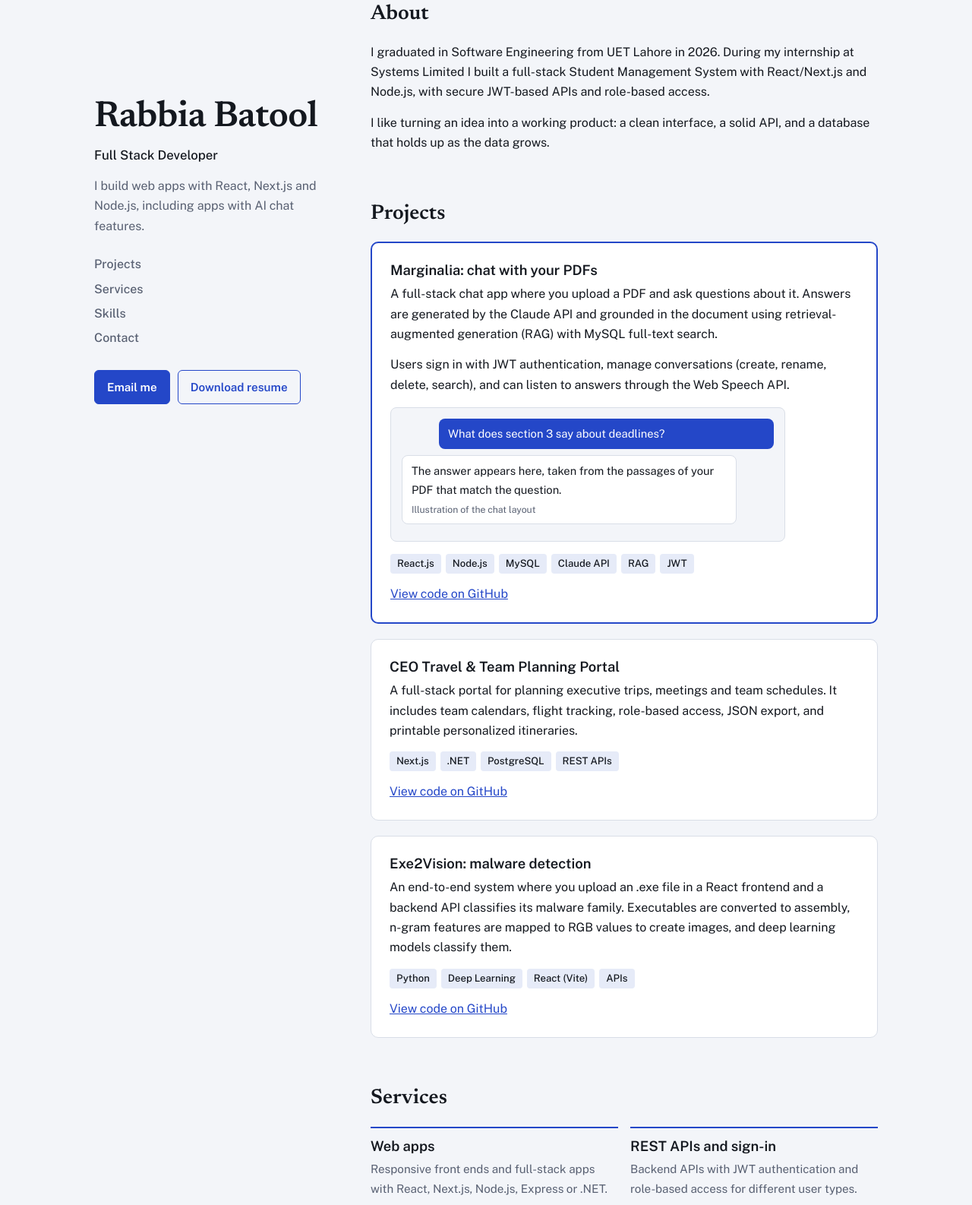
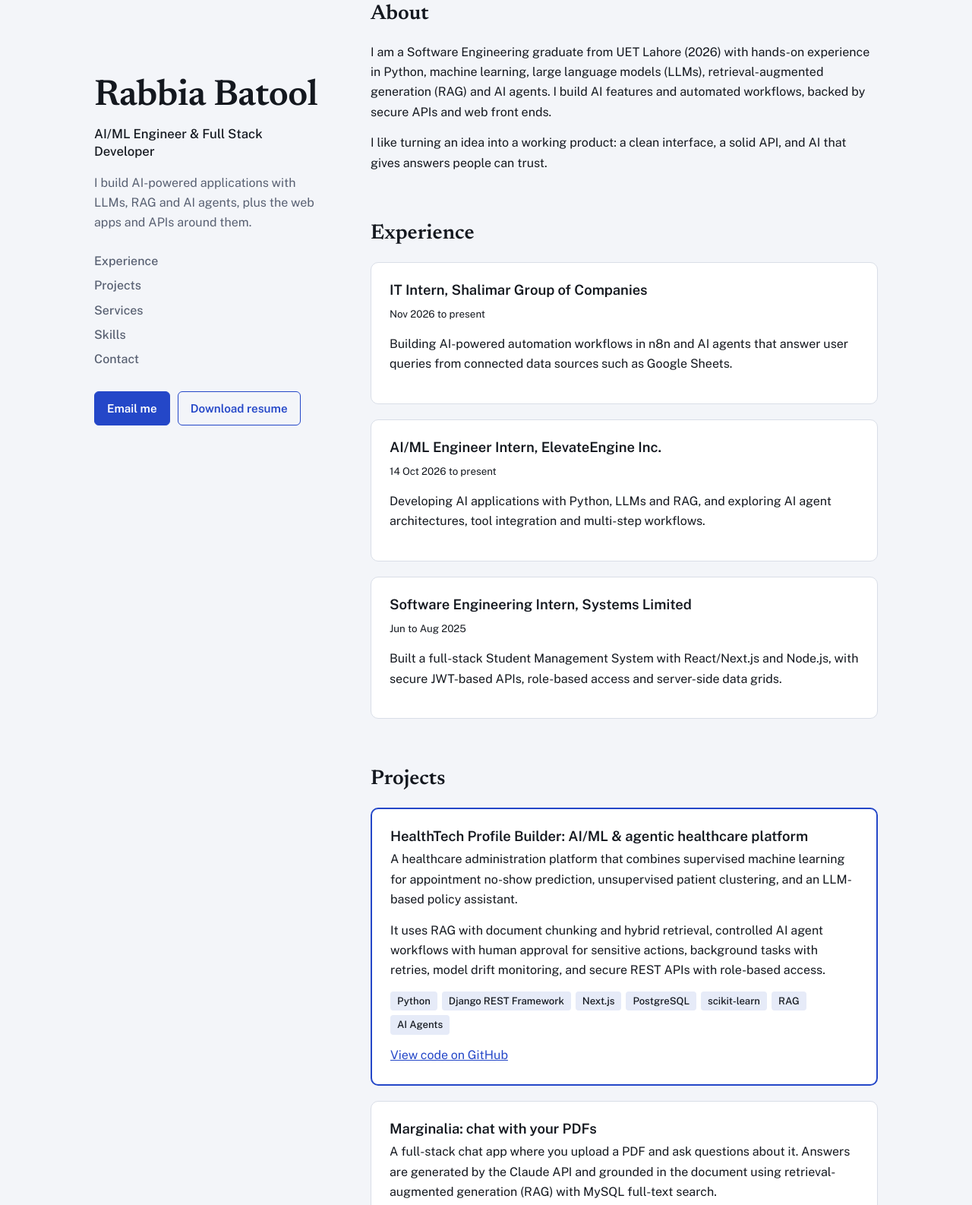
Before and after one commit to rabbiabatool/rabbiabatool.github.io, a plain HTML site: page index.html in a window 1280 px wide. Shown: the part 69-1655 px from the top of the page at 76% size. Drawn offline with nearby package versions, Linux system fonts and the light colour scheme.

Commit message:
Update profile  reflecting  AI/ML expertise

```diff
--- a/index.html
+++ b/index.html
@@ -3,8 +3,8 @@
 <head>
 <meta charset="utf-8">
 <meta name="viewport" content="width=device-width, initial-scale=1">
-<title>Rabbia Batool | Full Stack Developer</title>
-<meta name="description" content="Rabbia Batool is a full stack developer building React/Next.js and Node.js web apps, REST APIs and AI-powered chat features. Available for freelance web development.">
+<title>Rabbia Batool | AI/ML Engineer &amp; Full Stack Developer</title>
+<meta name="description" content="Rabbia Batool is an AI/ML engineer and full stack developer building LLM and RAG applications, AI agents, n8n automation workflows, and React/Next.js and Node.js web apps.">
 <link rel="preconnect" href="https://fonts.googleapis.com">
 <link rel="preconnect" href="https://fonts.gstatic.com" crossorigin>
 <link href="https://fonts.googleapis.com/css2?family=Newsreader:opsz,wght@6..72,500;6..72,600&family=Public+Sans:wght@400;500;600&display=swap" rel="stylesheet">
@@ -72,10 +72,11 @@ footer{border-top:1px solid var(--line);padding:24px 0 40px;color:var(--muted);f
 <div class="layout">
   <aside>
     <h1>Rabbia Batool</h1>
-    <p class="role">Full Stack Developer</p>
-    <p class="intro">I build web apps with React, Next.js and Node.js, including apps with AI chat features.</p>
+    <p class="role">AI/ML Engineer &amp; Full Stack Developer</p>
+    <p class="intro">I build AI-powered applications with LLMs, RAG and AI agents, plus the web apps and APIs around them.</p>
     <nav aria-label="Page sections">
       <ul>
+        <li><a href="#experience">Experience</a></li>
         <li><a href="#projects">Projects</a></li>
         <li><a href="#services">Services</a></li>
         <li><a href="#skills">Skills</a></li>
@@ -84,21 +85,48 @@ footer{border-top:1px solid var(--line);padding:24px 0 40px;color:var(--muted);f
     </nav>
     <div class="links">
       <a class="btn primary" href="mailto:rabbiabatool875@gmail.com">Email me</a>
-      <a class="btn ghost" href="Rabbia_Batool_Junior_Full_Stack_Developer_Resume.pdf">Download resume</a>
+      <a class="btn ghost" href="Rabbia_Batool_AI_Engineer_Resume_Updated.pdf">Download resume</a>
     </div>
   </aside>
 
   <main>
     <section id="about">
       <h2>About</h2>
-      <p>I graduated in Software Engineering from UET Lahore in 2026. During my internship at Systems Limited I built a full-stack Student Management System with React/Next.js and Node.js, with secure JWT-based APIs and role-based access.</p>
-      <p>I like turning an idea into a working product: a clean interface, a solid API, and a database that holds up as the data grows.</p>
+      <p>I am a Software Engineering graduate from UET Lahore (2026) with hands-on experience in Python, machine learning, large language models (LLMs), retrieval-augmented generation (RAG) and AI agents. I build AI features and automated workflows, backed by secure APIs and web front ends.</p>
+      <p>I like turning an idea into a working product: a clean interface, a solid API, and AI that gives answers people can trust.</p>
+    </section>
+
+    <section id="experience">
+      <h2>Experience</h2>
+      <article class="project">
+        <h3>IT Intern, Shalimar Group of Companies</h3>
+        <p><small>Nov 2026 to present</small></p>
+        <p>Building AI-powered automation workflows in n8n and AI agents that answer user queries from connected data sources such as Google Sheets.</p>
+      </article>
+      <article class="project">
+        <h3>AI/ML Engineer Intern, ElevateEngine Inc.</h3>
+        <p><small>14 Oct 2026 to present</small></p>
+        <p>Developing AI applications with Python, LLMs and RAG, and exploring AI agent architectures, tool integration and multi-step workflows.</p>
+      </article>
+      <article class="project">
+        <h3>Software Engineering Intern, Systems Limited</h3>
+        <p><small>Jun to Aug 2025</small></p>
+        <p>Built a full-stack Student Management System with React/Next.js and Node.js, with secure JWT-based APIs, role-based access and server-side data grids.</p>
+      </article>
     </section>
 
     <section id="projects">
       <h2>Projects</h2>
 
       <article class="project featured">
+        <h3>HealthTech Profile Builder: AI/ML &amp; agentic healthcare platform</h3>
+        <p>A healthcare administration platform that combines supervised machine learning for appointment no-show prediction, unsupervised patient clustering, and an LLM-based policy assistant.</p>
+        <p>It uses RAG with document chunking and hybrid retrieval, controlled AI agent workflows with human approval for sensitive actions, background tasks with retries, model drift monitoring, and secure REST APIs with role-based access.</p>
+        <ul class="stack"><li>Python</li><li>Django REST Framework</li><li>Next.js</li><li>PostgreSQL</li><li>scikit-learn</li><li>RAG</li><li>AI Agents</li></ul>
+        <a href="https://github.com/rabbiabatool?tab=repositories">View code on GitHub</a>
+      </article>
+
+      <article class="project">
         <h3>Marginalia: chat with your PDFs</h3>
         <p>A full-stack chat app where you upload a PDF and ask questions about it. Answers are generated by the Claude API and grounded in the document using retrieval-augmented generation (RAG) with MySQL full-text search.</p>
         <p>Users sign in with JWT authentication, manage conversations (create, rename, delete, search), and can listen to answers through the Web Speech API.</p>
@@ -128,21 +156,24 @@ footer{border-top:1px solid var(--line);padding:24px 0 40px;color:var(--muted);f
     <section id="services">
       <h2>Services</h2>
       <div class="services">
-        <div><h3>Web apps</h3><p>Responsive front ends and full-stack apps with React, Next.js, Node.js, Express or .NET.</p></div>
-        <div><h3>REST APIs and sign-in</h3><p>Backend APIs with JWT authentication and role-based access for different user types.</p></div>
-        <div><h3>Database features</h3><p>Data-driven pages using MySQL, PostgreSQL or MongoDB, including searchable, filterable and paginated tables.</p></div>
-        <div><h3>AI chat features</h3><p>Chatbots powered by the Claude API, including answers grounded in your own documents.</p></div>
+        <div><h3>AI chat and RAG</h3><p>Chatbots and document Q&amp;A powered by LLMs, with answers grounded in your own documents.</p></div>
+        <div><h3>Workflow automation</h3><p>n8n workflows and AI agents that connect tools like Google Sheets and APIs to automate business tasks.</p></div>
+        <div><h3>Machine learning features</h3><p>Prediction and classification pipelines built and evaluated with Python and scikit-learn.</p></div>
+        <div><h3>Web apps and APIs</h3><p>Responsive apps and secure REST APIs with React, Next.js, Node.js or Django, using MySQL, PostgreSQL or MongoDB.</p></div>
       </div>
     </section>
 
     <section id="skills">
       <h2>Skills</h2>
       <dl>
-        <dt>Frontend</dt><dd>HTML5, CSS3, JavaScript (ES6+), React.js, Next.js</dd>
-        <dt>Backend</dt><dd>Node.js, Express.js, REST APIs, JWT, .NET, Entity Framework</dd>
-        <dt>Databases</dt><dd>MySQL, PostgreSQL, MongoDB</dd>
-        <dt>Languages</dt><dd>JavaScript, Python, C#, C++, SQL</dd>
-        <dt>Tools</dt><dd>Git, GitHub, Jira, Docker, AWS (EC2, IAM, VPC)</dd>
+        <dt>Languages</dt><dd>Python, JavaScript, C++, SQL</dd>
+        <dt>ML &amp; Deep Learning</dt><dd>scikit-learn, supervised and unsupervised learning, model evaluation, feature engineering, classification, clustering</dd>
+        <dt>Generative AI</dt><dd>LLMs, RAG, AI agents, Claude API, prompt engineering, structured outputs, tool calling, hybrid search</dd>
+        <dt>AI Automation</dt><dd>n8n, workflow automation, agent orchestration, API and Google Sheets integrations</dd>
+        <dt>Backend</dt><dd>Django, Django REST Framework, Node.js, Express.js, REST APIs, JWT</dd>
+        <dt>Frontend</dt><dd>React.js, Next.js, HTML, CSS</dd>
+        <dt>Databases</dt><dd>PostgreSQL, MySQL, MongoDB</dd>
+        <dt>Cloud &amp; Tools</dt><dd>AWS (EC2, IAM, VPC), Docker, Git, GitHub</dd>
       </dl>
     </section>
 
```
